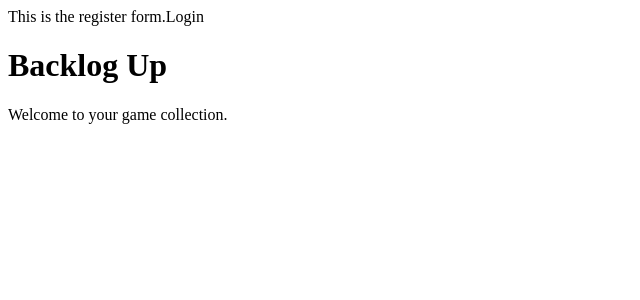
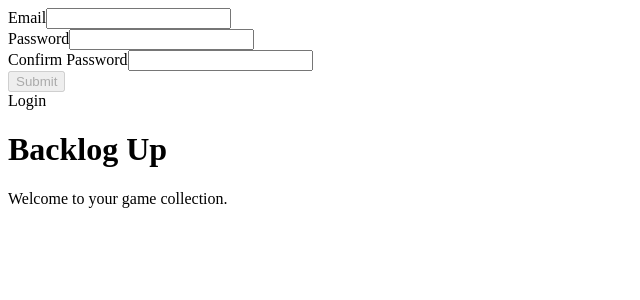
Before and after one commit to cameronbibb/backlog-up, a React (Vite) app in the folder frontend/: page / in a window 1280 px wide. Both pictures are taken after a click on the link "Register". Shown: the top 300 px of the page, without its empty margins (0-640 px from the left). Built offline with nearby package versions, Linux system fonts and the light colour scheme; no server answers.

Commit message:
feat: implement RegisterForm with validation, error handling, and auth integration

```diff
--- a/frontend/src/pages/components/RegisterForm.tsx
+++ b/frontend/src/pages/components/RegisterForm.tsx
@@ -1,5 +1,87 @@
+import { useState } from "react";
+import { registerUser } from "../../services/auth";
+import { useAuth } from "../../context/AuthContext";
+
 function RegisterForm() {
-  return <>This is the register form.</>;
+  const { login } = useAuth();
+  const [email, setEmail] = useState<string>("");
+  const [password, setPassword] = useState<string>("");
+  const [confirmPassword, setConfirmPassword] = useState<string>("");
+  const [confirmPasswordTouched, setConfirmPasswordTouched] = useState(false);
+  const [error, setError] = useState<string | null>(null);
+
+  async function handleSubmit(e: React.SubmitEvent) {
+    e.preventDefault();
+    try {
+      const { access_token, user } = await registerUser(
+        email,
+        password,
+        confirmPassword,
+      );
+      login(access_token, user);
+      setError(null);
+    } catch {
+      setError("Registration failed. Please try again.");
+    }
+  }
+
+  return (
+    <>
+      <form onSubmit={handleSubmit}>
+        {error && <p>{error}</p>}
+        <div>
+          <label htmlFor="email">Email</label>
+          <input
+            id="email"
+            name="email"
+            type="email"
+            autoComplete="email"
+            required
+            value={email}
+            onChange={(e) => setEmail(e.target.value)}
+          ></input>
+        </div>
+        <div>
+          <label htmlFor="password">Password</label>
+          <input
+            id="password"
+            name="password"
+            type="password"
+            autoComplete="new-password"
+            required
+            minLength={8}
+            value={password}
+            onChange={(e) => setPassword(e.target.value)}
+          ></input>
+        </div>
+        <div>
+          <label htmlFor="confirm-password">Confirm Password</label>
+          <input
+            id="confirm-password"
+            name="confirm-password"
+            type="password"
+            autoComplete="new-password"
+            required
+            minLength={8}
+            value={confirmPassword}
+            onChange={(e) => setConfirmPassword(e.target.value)}
+            onBlur={() => setConfirmPasswordTouched(true)}
+          ></input>
+          {confirmPasswordTouched && password !== confirmPassword
+            ? "Confirmation password must equal password."
+            : ""}
+        </div>
+        <button
+          type="submit"
+          disabled={
+            email === "" || password === "" || password !== confirmPassword
+          }
+        >
+          Submit
+        </button>
+      </form>
+    </>
+  );
 }
 
 export default RegisterForm;
--- a/frontend/src/services/auth.ts
+++ b/frontend/src/services/auth.ts
@@ -11,9 +11,11 @@ export async function registerUser(
   password_confirmation: string,
 ): Promise<AuthResponse> {
   const response = await apiClient.post<AuthResponse>(`/signup`, {
-    email: email,
-    password: password,
-    password_confirmation: password_confirmation,
+    user: {
+      email: email,
+      password: password,
+      password_confirmation: password_confirmation,
+    },
   });
 
   return response.data;
```
